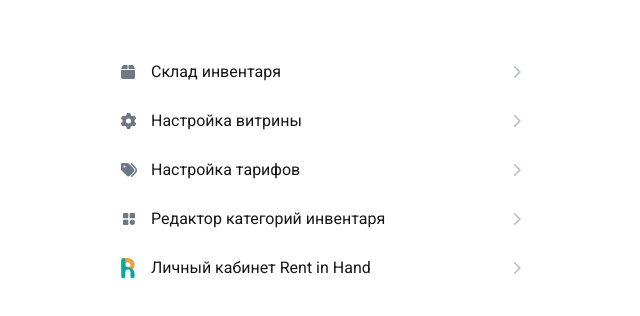
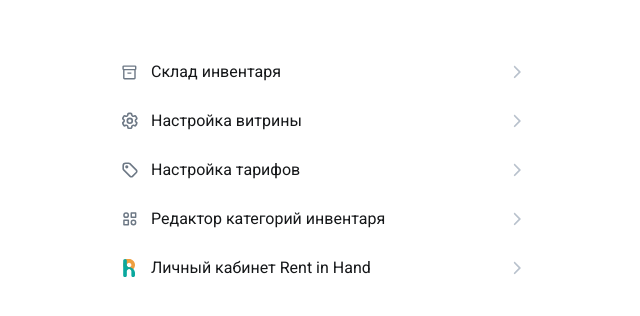
Before and after one commit to Learde/rih-widget-admin, a Vue app: page / in a window 1280 px wide. Shown: the top 316 px of the page, without its empty margins (319-959 px from the left). Built offline with nearby package versions, Linux system fonts and the light colour scheme.

Commit message:
feat: add actions to inventory card and change icons

```diff
--- a/src/assets/base.scss
+++ b/src/assets/base.scss
@@ -8,6 +8,7 @@
     --c-gray-4: #f2f3f5;
     --c-gray-5: #818c99;
     --c-gray-6: #ebedf0;
+    --c-red: #E64646;
 }
 
 *,
--- a/src/components/uikit/badge/BaseBadge.vue
+++ b/src/components/uikit/badge/BaseBadge.vue
@@ -37,6 +37,10 @@ const props = defineProps({
         type: String,
         default: "javascript:void(0)",
     },
+    block: {
+        type: Boolean,
+        default: false,
+    },
 });
 
 const badgeClasses = computed(() => {
@@ -51,6 +55,10 @@ const badgeClasses = computed(() => {
     props.size && classes.push(badgeSize);
     props.type && classes.push(badgeType);
     props.noWrap && classes.push(badgeNoWrap);
+
+    if (props.block) {
+        classes.push("base-badge--block");
+    }
 
     return classes;
 });
@@ -75,16 +83,21 @@ const badgeStyles = computed(() => {
 
 <style lang="scss" scoped>
 .base-badge {
-    display: flex;
+    display: inline-flex;
     align-items: center;
     justify-content: center;
     max-width: 100%;
     padding: var(--badge-padding);
     font-size: var(--badge-font-size);
+    line-height: var(--badge-line-height);
     color: var(--c-text);
     background-color: var(--badge-color);
     border: 1px solid var(--badge-border-color);
     border-radius: var(--badge-border-radius);
+
+    &--block {
+        display: flex;
+    }
 
     &--primary {
         --badge-border-color: var(--c-green-50);
@@ -102,13 +115,14 @@ const badgeStyles = computed(() => {
     }
 
     &--gray {
-        --badge-border-color: var(--c-neutral-40);
+        --badge-border-color: var(--c-gray-3);
         --badge-color: var(--c-neutral-11);
     }
 
     &--sm {
-        --badge-font-size: 14px;
-        --badge-padding: 3px 14px;
+        --badge-font-size: 12px;
+        --badge-line-height: 16px;
+        --badge-padding: 1px 7.5px;
         --badge-border-radius: 30px;
     }
 
--- a/src/icones/IconCategory.vue
+++ b/src/icones/IconCategory.vue
@@ -1,13 +1,18 @@
 <template>
-    <svg xmlns="http://www.w3.org/2000/svg" width="1em" height="1em" viewBox="0 0 24 24">
-        <g fill="none" stroke-linecap="round" stroke-linejoin="round" stroke-width="2">
-            <path d="M0 0h24v24H0z"></path>
-            <path
-                fill="currentColor"
-                d="M10 3H4a1 1 0 0 0-1 1v6a1 1 0 0 0 1 1h6a1 1 0 0 0 1-1V4a1 1 0 0 0-1-1zm10 0h-6a1 1 0 0 0-1 1v6a1 1 0 0 0 1 1h6a1 1 0 0 0 1-1V4a1 1 0 0 0-1-1zM10 13H4a1 1 0 0 0-1 1v6a1 1 0 0 0 1 1h6a1 1 0 0 0 1-1v-6a1 1 0 0 0-1-1zm7 0a4 4 0 1 1-3.995 4.2L13 17l.005-.2A4 4 0 0 1 17 13z"
-            ></path>
-        </g>
+    <svg xmlns="http://www.w3.org/2000/svg" width="1.1em" height="1.1em" viewBox="0 0 24 24">
+        <path
+            fill="none"
+            stroke="currentColor"
+            stroke-linecap="round"
+            stroke-linejoin="round"
+            stroke-width="2"
+            d="M14 4h6v6h-6zM4 14h6v6H4zm10 3a3 3 0 1 0 6 0a3 3 0 1 0-6 0M4 7a3 3 0 1 0 6 0a3 3 0 1 0-6 0"
+        ></path>
     </svg>
 </template>
 
-<script setup></script>
+<script>
+export default {
+    name: "TablerCategory2",
+};
+</script>
--- a/src/icones/IconDelete.vue
+++ b/src/icones/IconDelete.vue
@@ -2,9 +2,8 @@
     <svg xmlns="http://www.w3.org/2000/svg" width="0.88em" height="1em" viewBox="0 0 448 512">
         <path
             fill="currentColor"
-            d="M135.2 17.7C140.6 6.8 151.7 0 163.8 0h120.4c12.1 0 23.2 6.8 28.6 17.7L320 32h96c17.7 0 32 14.3 32 32s-14.3 32-32 32H32C14.3 96 0 81.7 0 64s14.3-32 32-32h96l7.2-14.3zM32 128h384v320c0 35.3-28.7 64-64 64H96c-35.3 0-64-28.7-64-64V128zm96 64c-8.8 0-16 7.2-16 16v224c0 8.8 7.2 16 16 16s16-7.2 16-16V208c0-8.8-7.2-16-16-16zm96 0c-8.8 0-16 7.2-16 16v224c0 8.8 7.2 16 16 16s16-7.2 16-16V208c0-8.8-7.2-16-16-16zm96 0c-8.8 0-16 7.2-16 16v224c0 8.8 7.2 16 16 16s16-7.2 16-16V208c0-8.8-7.2-16-16-16z"
+            d="m170.5 51.6l-19 28.4h145l-19-28.4c-1.5-2.2-4-3.6-6.7-3.6h-93.7c-2.7 0-5.2 1.3-6.7 3.6zm147-26.6l36.7 55H424c13.3 0 24 10.7 24 24s-10.7 24-24 24h-8v304c0 44.2-35.8 80-80 80H112c-44.2 0-80-35.8-80-80V128h-8c-13.3 0-24-10.7-24-24s10.7-24 24-24h69.8l36.7-55.1C140.9 9.4 158.4 0 177.1 0h93.7c18.7 0 36.2 9.4 46.6 24.9zM80 128v304c0 17.7 14.3 32 32 32h224c17.7 0 32-14.3 32-32V128zm80 64v208c0 8.8-7.2 16-16 16s-16-7.2-16-16V192c0-8.8 7.2-16 16-16s16 7.2 16 16m80 0v208c0 8.8-7.2 16-16 16s-16-7.2-16-16V192c0-8.8 7.2-16 16-16s16 7.2 16 16m80 0v208c0 8.8-7.2 16-16 16s-16-7.2-16-16V192c0-8.8 7.2-16 16-16s16 7.2 16 16"
         ></path>
     </svg>
 </template>
-
 <script setup></script>
--- a/src/icones/IconInventory.vue
+++ b/src/icones/IconInventory.vue
@@ -1,10 +1,14 @@
 <template>
-    <svg xmlns="http://www.w3.org/2000/svg" width="0.88em" height="1em" viewBox="0 0 448 512">
+    <svg xmlns="http://www.w3.org/2000/svg" width="1.05em" height="1.05em" viewBox="0 0 24 24">
         <path
             fill="currentColor"
-            d="M50.7 58.5L0 160h208V32H93.7c-18.2 0-34.8 10.3-43 26.5zM240 160h208L397.3 58.5c-8.2-16.2-24.8-26.5-43-26.5H240v128zm208 32H0v224c0 35.3 28.7 64 64 64h320c35.3 0 64-28.7 64-64V192z"
+            d="M5 22q-.825 0-1.412-.587T3 20V8.725q-.45-.275-.725-.712T2 7V4q0-.825.588-1.412T4 2h16q.825 0 1.413.588T22 4v3q0 .575-.275 1.013T21 8.724V20q0 .825-.587 1.413T19 22zM5 9v11h14V9zM4 7h16V4H4zm6 7h4q.425 0 .713-.288T15 13q0-.425-.288-.712T14 12h-4q-.425 0-.712.288T9 13q0 .425.288.713T10 14m2 .5"
         ></path>
     </svg>
 </template>
 
-<script setup></script>
+<script>
+export default {
+    name: "MaterialSymbolsInventory2OutlineRounded",
+};
+</script>
--- a/src/icones/IconPrice.vue
+++ b/src/icones/IconPrice.vue
@@ -1,10 +1,28 @@
 <template>
-    <svg xmlns="http://www.w3.org/2000/svg" width="1em" height="1em" viewBox="0 0 512 512">
-        <path
-            fill="currentColor"
-            d="m345 39.1l127.8 129.3c52.4 53 52.4 138.2 0 191.2l-112 113.3c-9.3 9.4-24.5 9.5-33.9.2s-9.5-24.5-.2-33.9l111.9-113.3c33.9-34.3 33.9-89.4 0-123.7L310.9 72.9c-9.3-9.4-9.2-24.6.2-33.9s24.6-9.2 33.9.2zM0 229.5V80c0-26.5 21.5-48 48-48h149.5c17 0 33.3 6.7 45.3 18.7l168 168c25 25 25 65.5 0 90.5L277.3 442.7c-25 25-65.5 25-90.5 0l-168-168C6.7 262.7 0 246.5 0 229.5zM144 144a32 32 0 1 0-64 0a32 32 0 1 0 64 0z"
-        ></path>
+    <svg
+        xmlns="http://www.w3.org/2000/svg"
+        width="1.2em"
+        height="1.2em"
+        viewBox="0 0 24 24"
+        style="position: relative; right: 0.75px"
+    >
+        <g
+            fill="none"
+            stroke="currentColor"
+            stroke-linecap="round"
+            stroke-linejoin="round"
+            stroke-width="2"
+        >
+            <circle cx="8.5" cy="8.5" r="1" fill="currentColor"></circle>
+            <path
+                d="M4 7v3.859c0 .537.213 1.052.593 1.432l8.116 8.116a2.025 2.025 0 0 0 2.864 0l4.834-4.834a2.025 2.025 0 0 0 0-2.864L12.29 4.593A2.025 2.025 0 0 0 10.859 4H7a3 3 0 0 0-3 3z"
+            ></path>
+        </g>
     </svg>
 </template>
 
-<script setup></script>
+<script>
+export default {
+    name: "TablerTag",
+};
+</script>
--- a/src/icones/IconRIHLogo.vue
+++ b/src/icones/IconRIHLogo.vue
@@ -1,5 +1,11 @@
 <template>
-    <svg width="0.85em" fill="none" xmlns="http://www.w3.org/2000/svg" viewBox="0 0 61 93">
+    <svg
+        width="0.75em"
+        fill="none"
+        xmlns="http://www.w3.org/2000/svg"
+        viewBox="0 0 61 93"
+        style="position: relative; left: 2px"
+    >
         <path
             fill-rule="evenodd"
             clip-rule="evenodd"
--- a/src/icones/IconSettings.vue
+++ b/src/icones/IconSettings.vue
@@ -1,10 +1,25 @@
 <template>
-    <svg xmlns="http://www.w3.org/2000/svg" width="1em" height="1em" viewBox="0 0 512 512">
-        <path
-            fill="currentColor"
-            d="M481.9 166.6c3.2 8.7.5 18.4-6.4 24.6l-30.9 28.1c-7.7 7.1-11.4 17.5-10.9 27.9c.1 2.9.2 5.8.2 8.8s-.1 5.9-.2 8.8c-.5 10.5 3.1 20.9 10.9 27.9l30.9 28.1c6.9 6.2 9.6 15.9 6.4 24.6c-4.4 11.9-9.7 23.3-15.8 34.3l-4.7 8.1c-6.6 11-14 21.4-22.1 31.2c-5.9 7.2-15.7 9.6-24.5 6.8l-39.7-12.6c-10-3.2-20.8-1.1-29.7 4.6c-4.9 3.1-9.9 6.1-15.1 8.7c-9.3 4.8-16.5 13.2-18.8 23.4l-8.9 40.7c-2 9.1-9 16.3-18.2 17.8c-13.8 2.3-28 3.5-42.5 3.5s-28.7-1.2-42.5-3.5c-9.2-1.5-16.2-8.7-18.2-17.8l-8.9-40.7c-2.2-10.2-9.5-18.6-18.8-23.4c-5.2-2.7-10.2-5.6-15.1-8.7c-8.8-5.7-19.7-7.8-29.7-4.6l-39.6 12.7c-8.8 2.8-18.6.3-24.5-6.8c-8.1-9.8-15.5-20.2-22.1-31.2l-4.7-8.1c-6.1-11-11.4-22.4-15.8-34.3c-3.2-8.7-.5-18.4 6.4-24.6l30.9-28.1c7.7-7.1 11.4-17.5 10.9-27.9c-.1-2.9-.2-5.8-.2-8.8s.1-5.9.2-8.8c.5-10.5-3.1-20.9-10.9-27.9L8.4 191.2C1.5 185-1.2 175.3 2 166.6c4.4-11.9 9.7-23.3 15.8-34.3l4.7-8.1c6.6-11 14-21.4 22.1-31.2c5.9-7.2 15.7-9.6 24.5-6.8l39.7 12.6c10 3.2 20.8 1.1 29.7-4.6c4.9-3.1 9.9-6.1 15.1-8.7c9.3-4.8 16.5-13.2 18.8-23.4l8.9-40.7c2-9.1 9-16.3 18.2-17.8C213.3 1.2 227.5 0 242 0s28.7 1.2 42.5 3.5c9.2 1.5 16.2 8.7 18.2 17.8l8.9 40.7c2.2 10.2 9.4 18.6 18.8 23.4c5.2 2.7 10.2 5.6 15.1 8.7c8.8 5.7 19.7 7.7 29.7 4.6l39.7-12.6c8.8-2.8 18.6-.3 24.5 6.8c8.1 9.8 15.5 20.2 22.1 31.2l4.7 8.1c6.1 11 11.4 22.4 15.8 34.3zM242 336a80 80 0 1 0 0-160a80 80 0 1 0 0 160z"
-        ></path>
+    <svg xmlns="http://www.w3.org/2000/svg" width="1.1em" height="1.1em" viewBox="0 0 16 16">
+        <g fill="none">
+            <g clip-path="url(#gravityUiGear0)">
+                <path
+                    fill="currentColor"
+                    fill-rule="evenodd"
+                    d="M7.199 2H8.8a.2.2 0 0 1 .2.2c0 1.808 1.958 2.939 3.524 2.034a.199.199 0 0 1 .271.073l.802 1.388a.199.199 0 0 1-.073.272c-1.566.904-1.566 3.164 0 4.069a.199.199 0 0 1 .073.271l-.802 1.388a.199.199 0 0 1-.271.073C10.958 10.863 9 11.993 9 13.8a.2.2 0 0 1-.199.2H7.2a.199.199 0 0 1-.2-.2c0-1.808-1.958-2.938-3.524-2.034a.199.199 0 0 1-.272-.073l-.8-1.388a.199.199 0 0 1 .072-.271c1.566-.905 1.566-3.165 0-4.07a.199.199 0 0 1-.073-.271l.801-1.388a.199.199 0 0 1 .272-.073C5.042 5.138 7 4.007 7 2.2c0-.11.089-.199.199-.199ZM5.5 2.2c0-.94.76-1.7 1.699-1.7H8.8c.94 0 1.7.76 1.7 1.7a.85.85 0 0 0 1.274.735a1.699 1.699 0 0 1 2.32.622l.802 1.388c.469.813.19 1.851-.622 2.32a.85.85 0 0 0 0 1.472a1.7 1.7 0 0 1 .622 2.32l-.802 1.388a1.699 1.699 0 0 1-2.32.622a.85.85 0 0 0-1.274.735c0 .939-.76 1.7-1.699 1.7H7.2a1.7 1.7 0 0 1-1.699-1.7a.85.85 0 0 0-1.274-.735a1.698 1.698 0 0 1-2.32-.622l-.802-1.388a1.699 1.699 0 0 1 .622-2.32a.85.85 0 0 0 0-1.471a1.699 1.699 0 0 1-.622-2.321l.801-1.388a1.699 1.699 0 0 1 2.32-.622A.85.85 0 0 0 5.5 2.2m4 5.8a1.5 1.5 0 1 1-3 0a1.5 1.5 0 0 1 3 0M11 8a3 3 0 1 1-6 0a3 3 0 0 1 6 0"
+                    clip-rule="evenodd"
+                />
+            </g>
+            <defs>
+                <clipPath id="gravityUiGear0">
+                    <path fill="currentColor" d="M0 0h16v16H0z" />
+                </clipPath>
+            </defs>
+        </g>
     </svg>
 </template>
 
-<script setup></script>
+<script>
+export default {
+    name: "GravityUiGear",
+};
+</script>
```
Also changed, not shown: src/components/inventory/InventoryCard.vue (+41 -6 lines).
